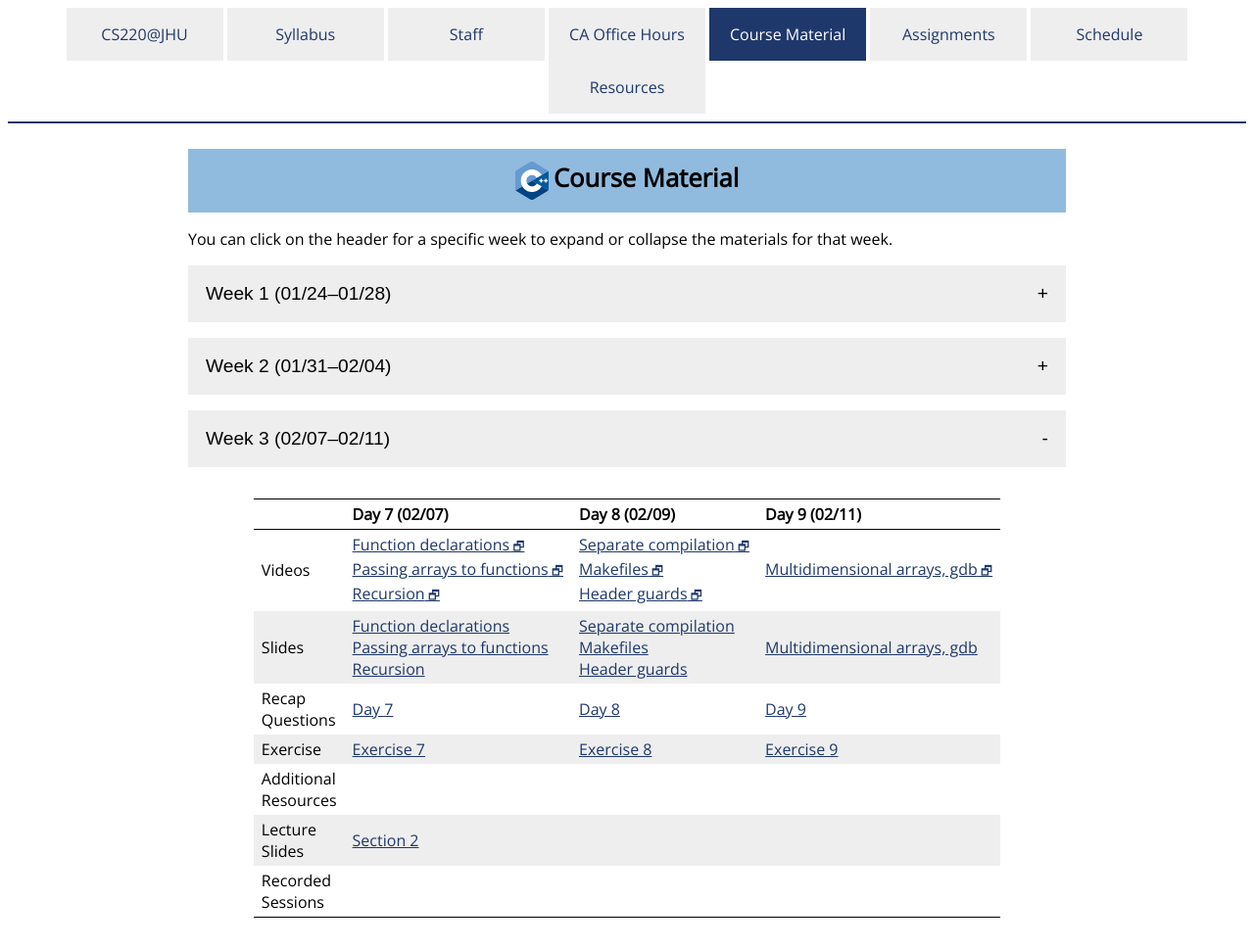
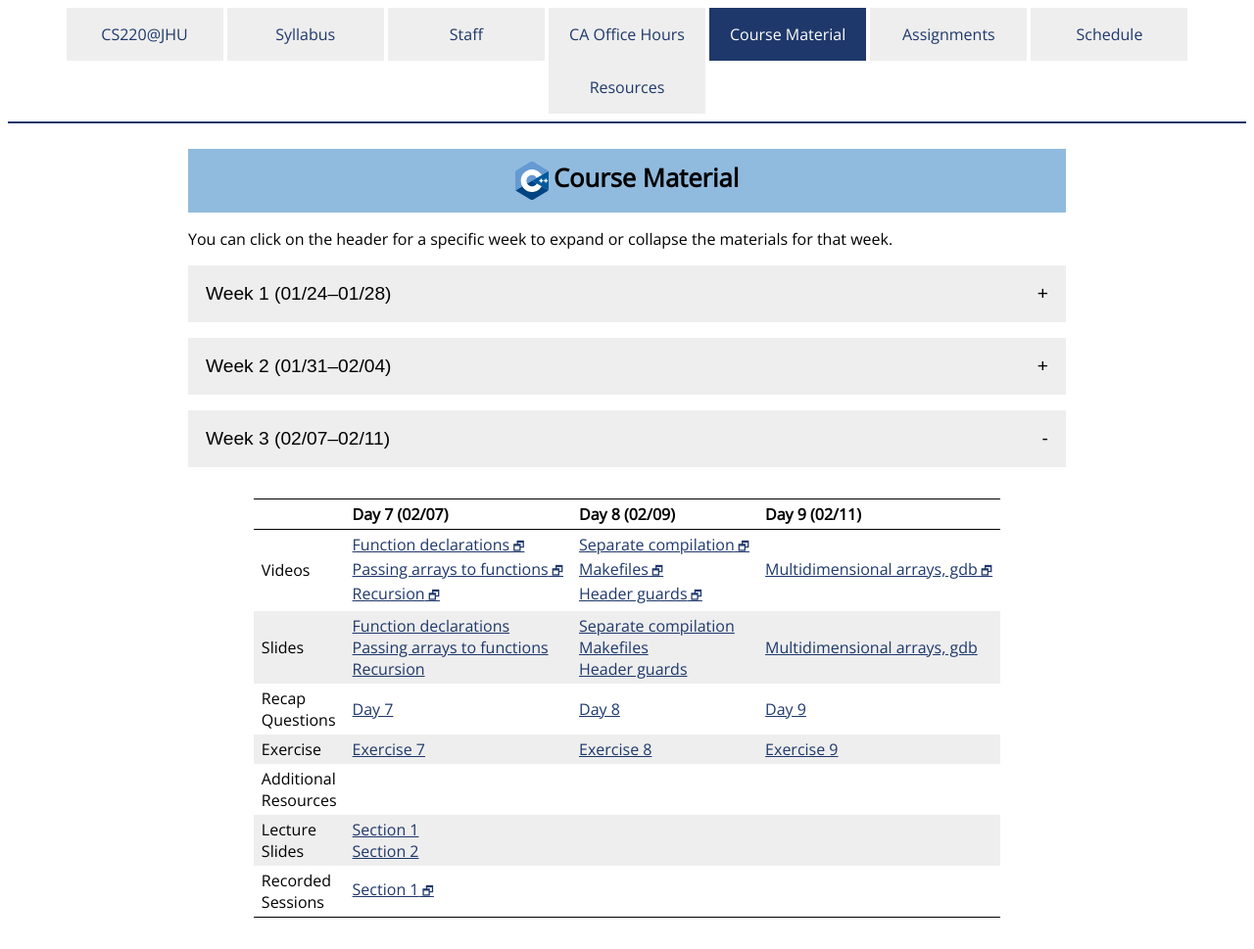
Before and after one commit to jhu-ip/cs220-s22, a Jekyll site: the page built from material.md, in a window 1280 px wide. Shown: the whole page at 98% size. Built offline with Jekyll 4.4.1, drawn with Linux system fonts in a browser that asks for light colours; some web fonts are replaced.

Commit message:
link to day 7 stuff for sec 01

```diff
--- a/material.csv
+++ b/material.csv
@@ -88,7 +88,9 @@
 3,1,02/07,Video,"Recursion",https://jh.hosted.panopto.com/Panopto/Pages/Viewer.aspx?id=12215376-94e9-48dd-8d5a-ae230027937e
 3,1,02/07,Recap,"Day 7",questions/day07.html
 3,1,02/07,Exercise,"Exercise 7",exercise/ex07.html
+3,1,02/07,LectureSlides,"Section 1",slides/sec01/day07_notes.pdf
 3,1,02/07,LectureSlides,"Section 2",slides/sec02/07.pdf
+3,1,02/07,Recording,"Section 1",https://jh.hosted.panopto.com/Panopto/Pages/Viewer.aspx?id=51916e89-95b2-48c6-922a-ae3501370ac5
 3,2,02/09,Slides,"Separate compilation",slides/day08_separate_compilation.pdf
 3,2,02/09,Slides,"Makefiles",slides/day08_makefiles.pdf
 3,2,02/09,Slides,"Header guards",slides/day08_header_guards.pdf
--- a/material.md
+++ b/material.md
@@ -176,13 +176,13 @@
     </tr>
     <tr>
       <td>Lecture<br>Slides</td>
-      <td><a href='slides/sec02/07.pdf'>Section 2</a></td>
+      <td><a href='slides/sec01/day07_notes.pdf'>Section 1</a><br><a href='slides/sec02/07.pdf'>Section 2</a></td>
       <td></td>
       <td></td>
     </tr>
     <tr>
       <td>Recorded<br>Sessions</td>
-      <td></td>
+      <td><a class='external' target='_blank' href='https://jh.hosted.panopto.com/Panopto/Pages/Viewer.aspx?id=51916e89-95b2-48c6-922a-ae3501370ac5'>Section 1</a></td>
       <td></td>
       <td></td>
     </tr>
```
